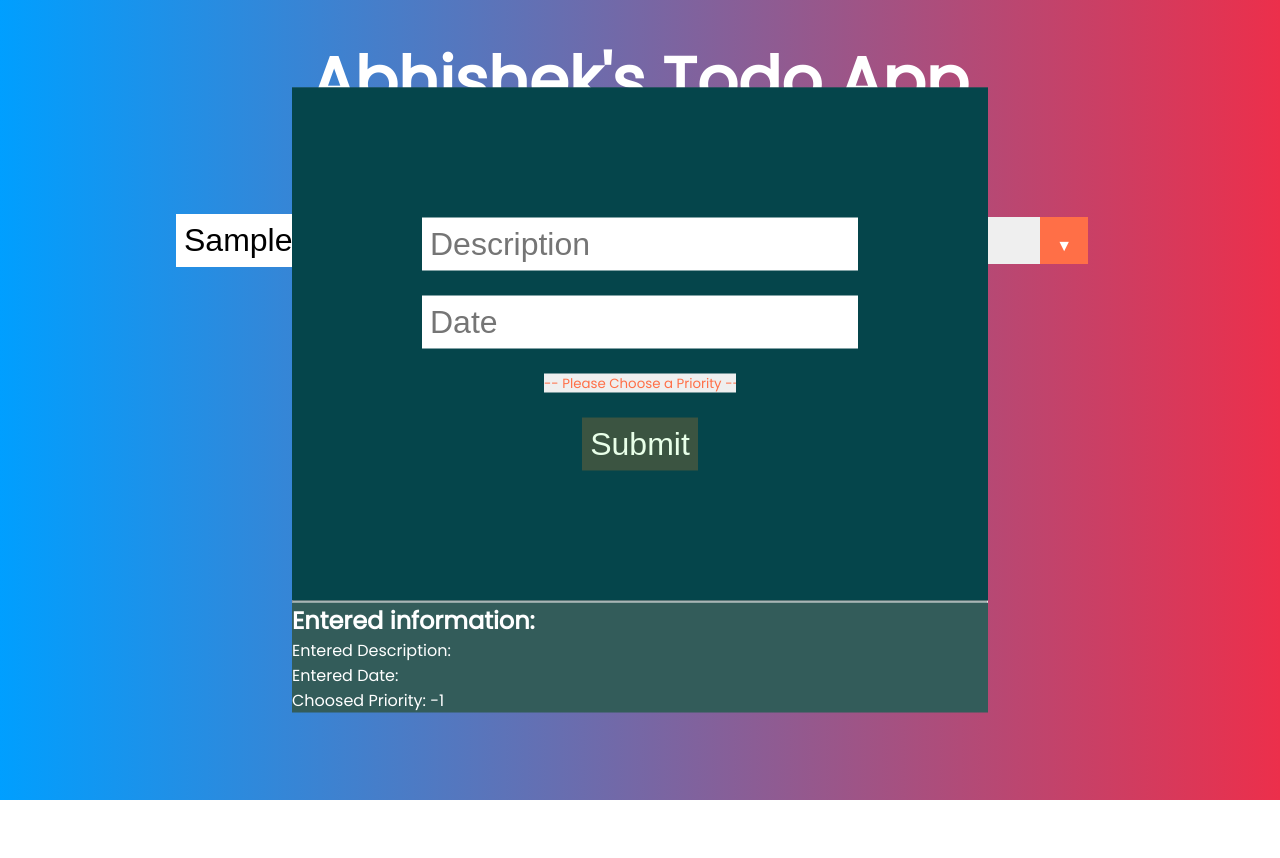
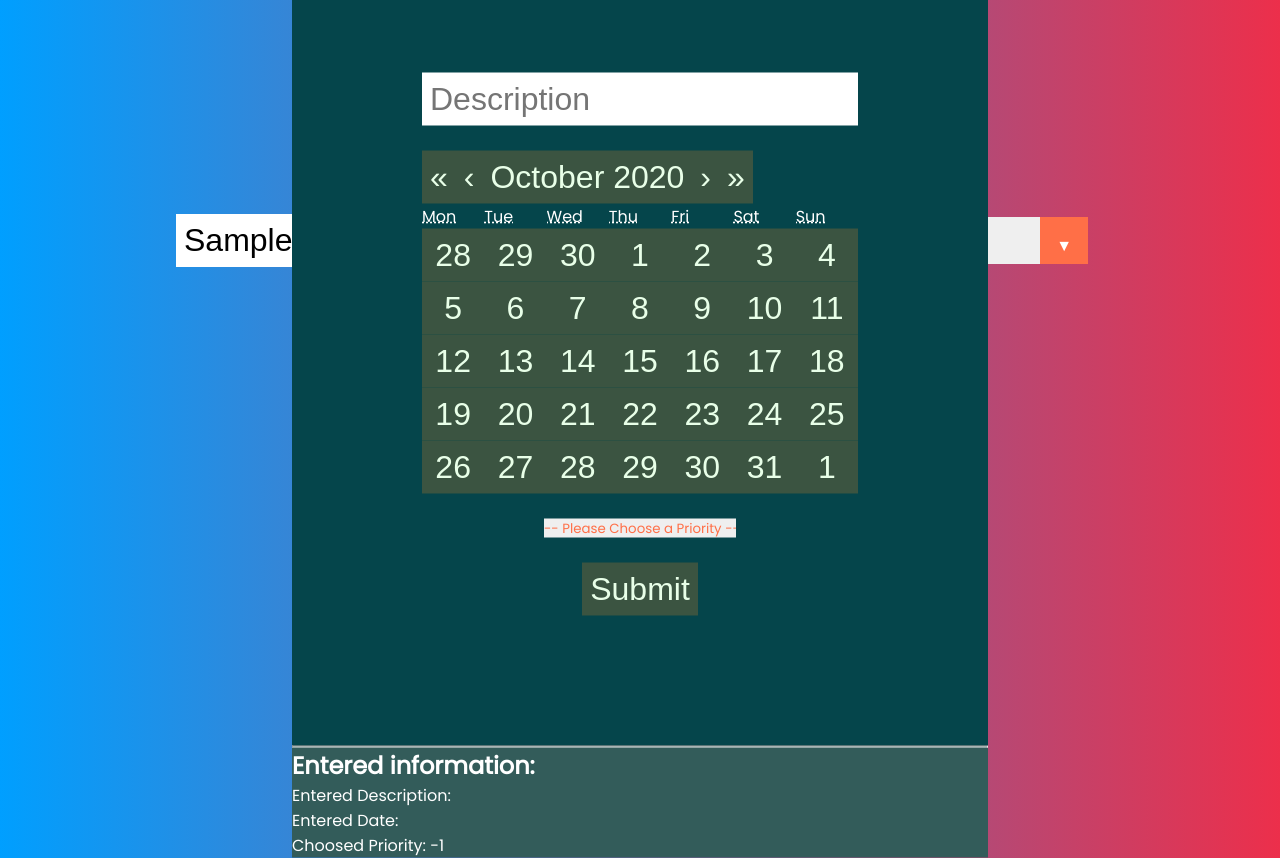
Before and after one commit to abhishek-dpai/new-todo, a React (Create React App) app: page / in a window 1280 px wide. Both pictures are taken after typing "Sample" into the empty fields and a click on the button 634 px from the left and 240 px from the top of the page. Before the commit the page ends 800 px from the top, so only its background shows below. Built offline with nearby package versions, Linux system fonts and the light colour scheme.

Commit message:
first commit in added-date

```diff
--- a/package.json
+++ b/package.json
@@ -7,6 +7,7 @@
     "@testing-library/react": "^9.5.0",
     "@testing-library/user-event": "^7.2.1",
     "react": "^16.13.1",
+    "react-calendar": "^3.1.0",
     "react-dom": "^16.13.1",
     "react-scripts": "3.4.3"
   },
--- a/src/components/PopUpForm.js
+++ b/src/components/PopUpForm.js
@@ -1,8 +1,9 @@
 import React, { useEffect, useState } from "react";
 
+import Calendar from "react-calendar";
 function PopUpForm(props) {
   const [description, setDescription] = useState("");
-  const [date, setTheDate] = useState("");
+  const [date, setTheDate] = useState(null);
   const [priority, setPriority] = useState(-1);
   const [detail, setDetail] = useState(null);
   const handleDescriptionChange = (event) => {
@@ -11,10 +12,14 @@ function PopUpForm(props) {
   };
   const { submitTodoHandler } = props;
 
-  const handleDateChange = (event) => {
-    const { value } = event.target;
-    setTheDate(value);
+  const handleDateChange = (date) => {
+    setTheDate(date);
   };
+
+  // const handleDateChange = (event) => {
+  //   const { value } = event.target;
+  //   setTheDate(value);
+  // };
   const handlePriorityChange = (event) => {
     const { value } = event.target;
     setPriority(value);
@@ -56,8 +61,8 @@ function PopUpForm(props) {
           placeholder="Description"
         />
         <br />
-        <input value={date} onChange={handleDateChange} placeholder="Date" />
-
+        {/* <input value={date} onChange={handleDateChange} placeholder="Date" /> */}
+        <Calendar onChange={setTheDate} value={date} />
         <br />
         <select value={priority} onChange={handlePriorityChange}>
           <option value="">-- Please Choose a Priority --</option>
```
Also changed, not shown: 1 other file (tests, documents, lock files or other folders).
